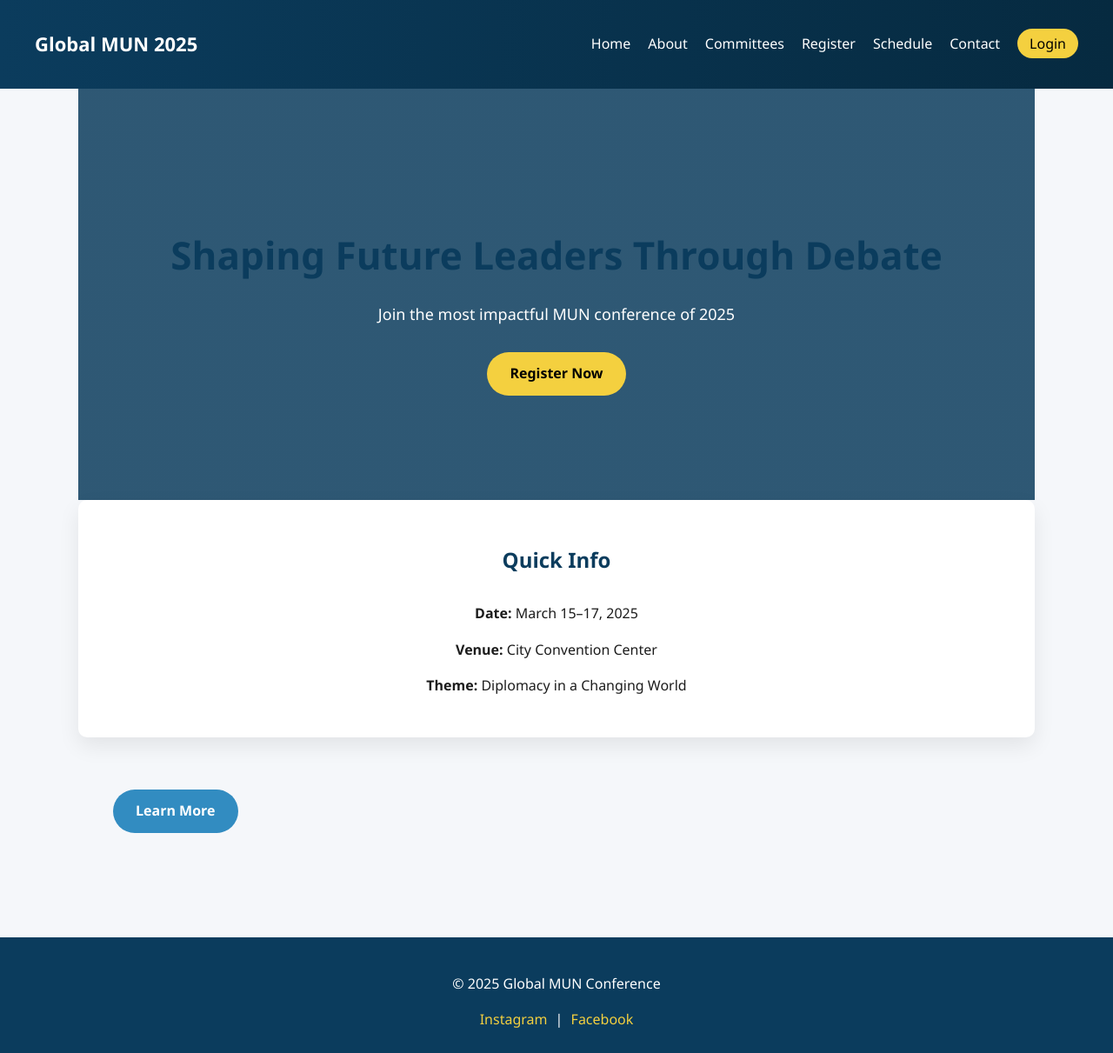
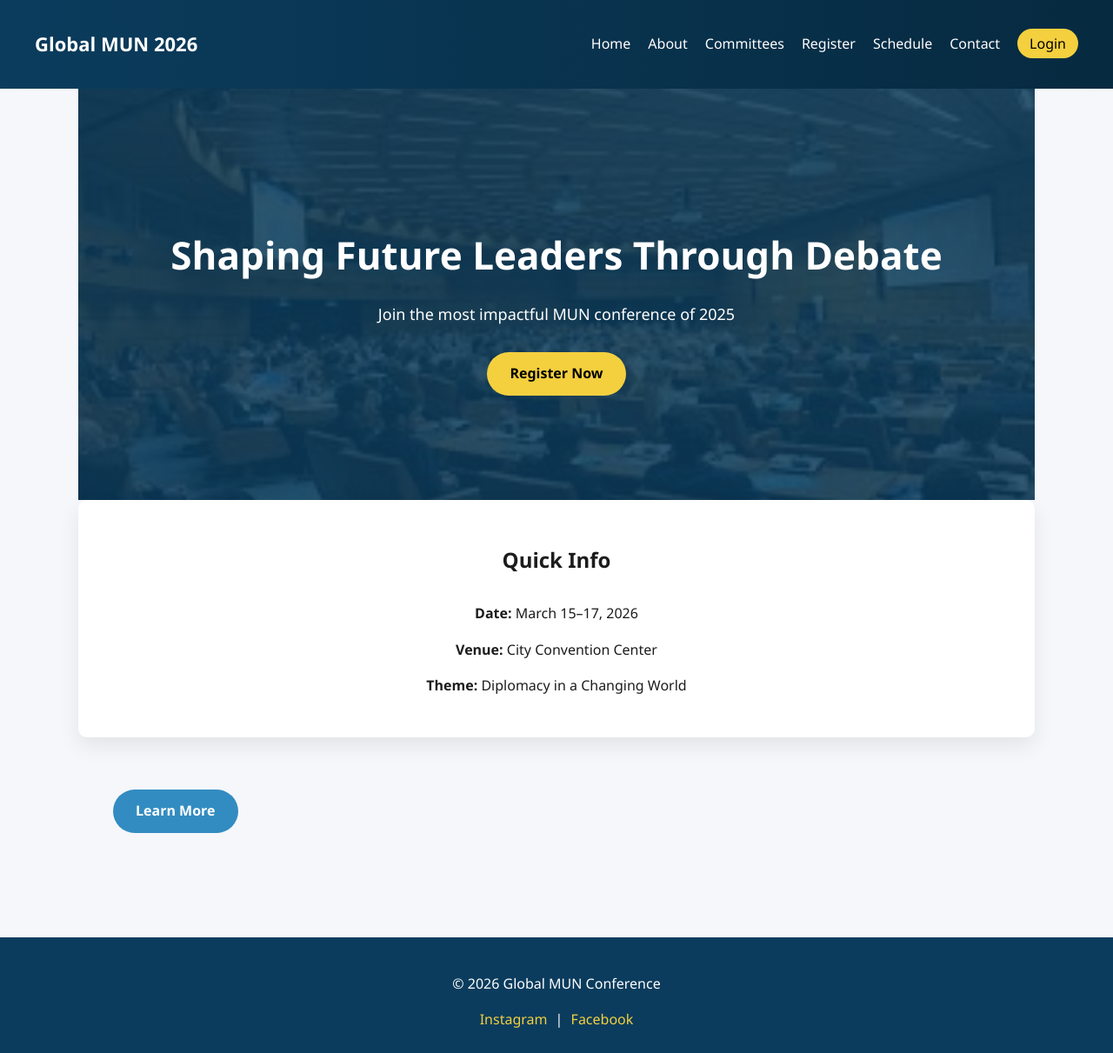
Before and after one commit to Logic-ui/mun_conference, a Flask app: page / in a window 1280 px wide. Shown: the whole page at 87% size. Run offline with Flask 3, Linux system fonts and the light colour scheme.

Commit message:
Some changing in project

```diff
--- a/static/css/style.css
+++ b/static/css/style.css
@@ -68,7 +68,7 @@ body {
       rgba(11, 60, 93, 0.85),
       rgba(11, 60, 93, 0.85)
     ),
-    url("/static/images/banner.jpg") center/cover no-repeat;
+    url("/static/images/banner.jpeg") center/cover no-repeat;
   color: white;
   text-align: center;
   padding: 120px 20px;
@@ -124,7 +124,6 @@ section {
 section h2,
 section h1 {
   text-align: center;
-  color: var(--primary);
   margin-bottom: 30px;
 }
 
--- a/templates/about.html
+++ b/templates/about.html
@@ -9,7 +9,7 @@ Model United Nations is an academic simulation where students debate global issu
 <p><strong>Our Mission:</strong>
 To empower youth with leadership, diplomacy, and public speaking skills.</p>
 
-<p><strong>Theme 2025:</strong>
+<p><strong>Theme 2026:</strong>
 “Diplomacy in a Changing World”</p>
 
 {% endblock %}
--- a/templates/base.html
+++ b/templates/base.html
@@ -9,7 +9,7 @@
 
 <header>
   <nav class="navbar">
-    <h2 class="logo">Global MUN 2025</h2>
+    <h2 class="logo">Global MUN 2026</h2>
     <ul>
       <li><a href="/">Home</a></li>
       <li><a href="/about">About</a></li>
@@ -29,7 +29,7 @@
 </main>
 
 <footer>
-  <p>© 2025 Global MUN Conference</p>
+  <p>© 2026 Global MUN Conference</p>
   <div class="socials">
     <a href="#">Instagram</a> |
     <a href="#">Facebook</a>
--- a/templates/home.html
+++ b/templates/home.html
@@ -9,7 +9,7 @@
 
 <section class="info">
   <h2>Quick Info</h2>
-  <p><strong>Date:</strong> March 15–17, 2025</p>
+  <p><strong>Date:</strong> March 15–17, 2026</p>
   <p><strong>Venue:</strong> City Convention Center</p>
   <p><strong>Theme:</strong> Diplomacy in a Changing World</p>
 </section>
```
Also changed, not shown: static/images/banner.jpeg (added), static/images/banner.jpg (deleted).
